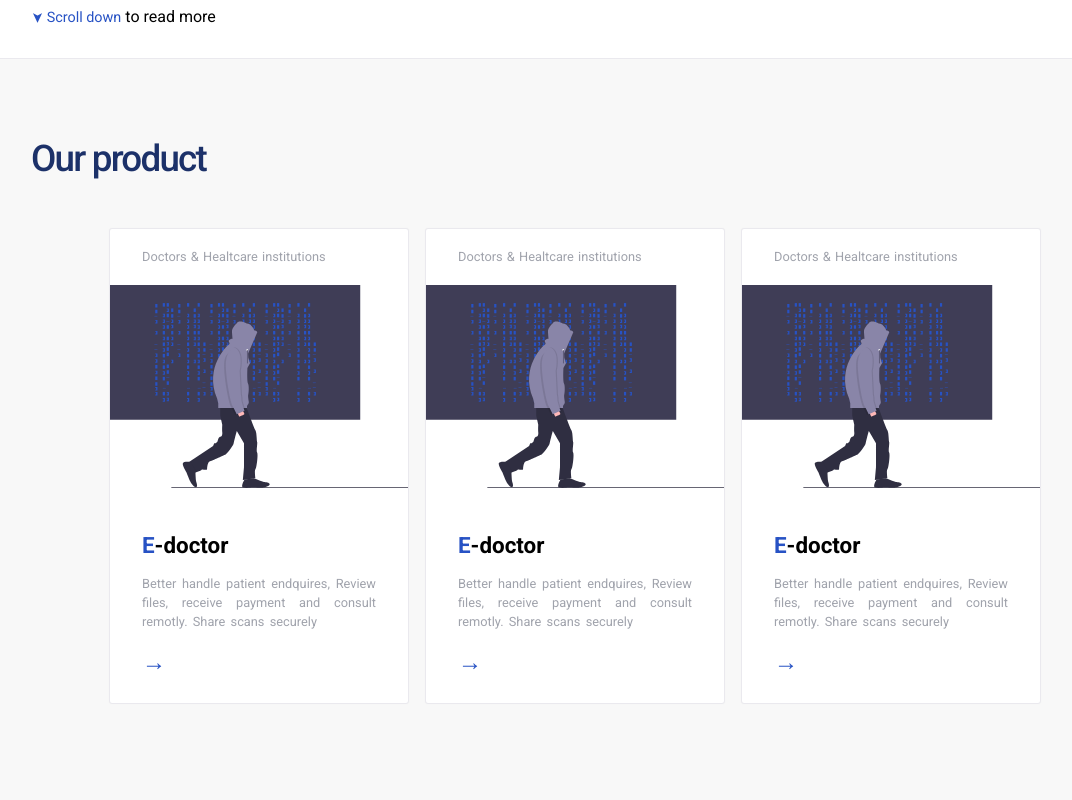
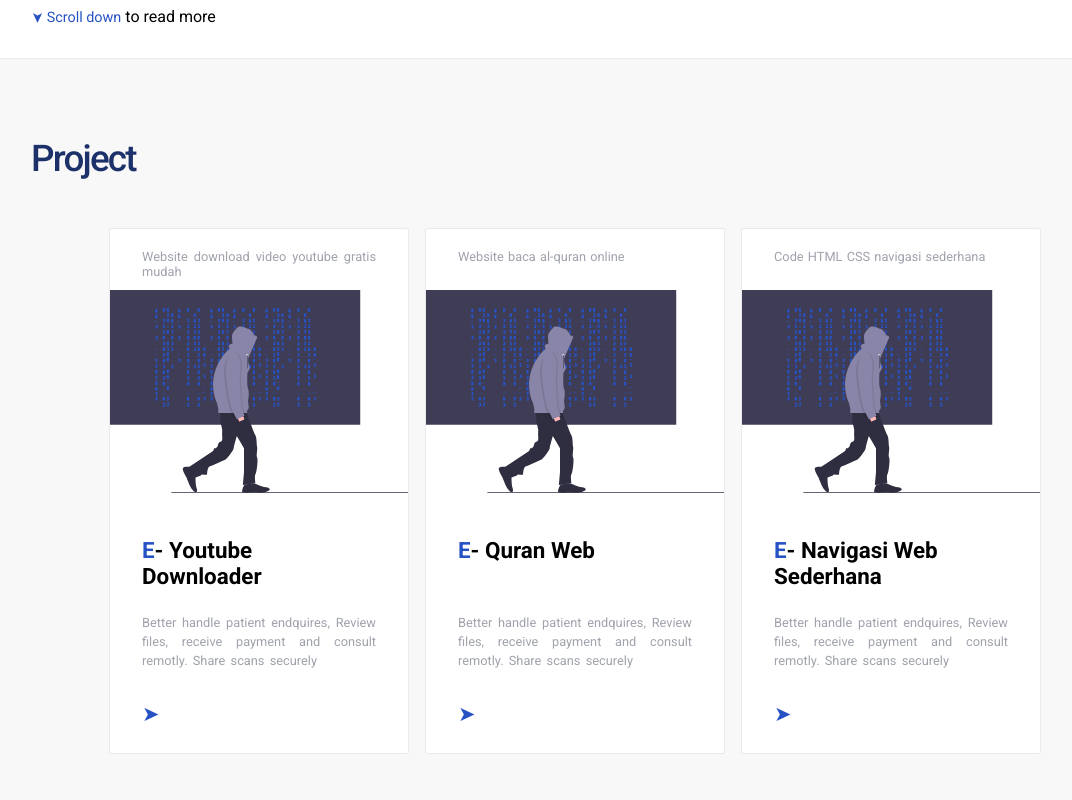
Before and after one commit to erlanggaht/landing-page-nextjs13, a Next.js app: page / in a window 1280 px wide. Shown: the part 580-1380 px from the top of the page, without its empty margins (65-1137 px from the left). Built offline with nearby package versions, Linux system fonts and the light colour scheme.

Commit message:
update 21 maret

```diff
--- a/src/app/components/Headers/main-content/maincontent.js
+++ b/src/app/components/Headers/main-content/maincontent.js
@@ -1,10 +1,18 @@
+'use client'
 import Image from "next/image";
 import style from "../../../page.module.css";
 import programmerUndraw from "../../../assests/programmer-undraw.svg";
+import { useContext } from "react";
+import { MainContext } from "@/app/page";
 export default function MainContent() {
 
+  const ref = useContext(MainContext)
 
-
+  function scrollDown(){
+    ref.current.scrollIntoView({
+      behavior: "smooth", inline: "center"
+    })
+  }
   return (
     <div id="main-content" className={style.mainContent}>
       <div id="content" className={style.content}>
@@ -58,7 +66,7 @@ export default function MainContent() {
         />
       </span>
 
-      <p style={{ padding: "1rem 0" }}>
+      <p style={{ padding: "1rem 0",cursor:"pointer" }} onClick={() => scrollDown()}>
         <span style={{ color: "#2752C4", fontSize: ".9rem", width: "100vw" }}>
           {" "}
           <span style={{ transform: "rotate(90deg)", display: "inline-block" }}>
--- a/src/app/components/Headers/navigasi/navigasi.js
+++ b/src/app/components/Headers/navigasi/navigasi.js
@@ -9,19 +9,38 @@ export default function Navigasi() {
   function MenuHandle() {
     setNavMenu(!navMenu ? true : false)
 
+    var matchMedia = window.matchMedia('(max-width:884px)')
+
+
+
+    function windowScroll () {
+     window.onscroll = () =>  {
+        setNavMenu(false)
+       }
+
+    }
+    if(matchMedia.matches) {
+      !navMenu ? windowScroll() : ""
+    } else {
+      return
+    }
   }
+
+
 
   return (
     <div id="navigasi" className={style.navigasi}>
       <div id="title-menuNav" className={style.titlemenuNav}>
         <span className={style.title}>Erlanggaht.</span>
         <div id="listMenu" className={style.listMenu}>
-          <span className={style.arrowMobile} style={{fontSize:"1rem",display:"inline-block",fontWeight:"bolder",transform:`rotate(${navMenu ? '0deg' : '90deg'})`,textShadow:"1px 2px #ccc"}} onClick={() => MenuHandle()}> &#10148;</span>
+          <span className={style.arrowMobile} style={{fontSize:"1rem",display:"inline-block",fontWeight:"bolder",transform:`rotate(${navMenu ? '0deg' : '90deg'})`,textShadow:"1px 2px #ccc"}} onClick={() => MenuHandle()} > {!navMenu ? 'menu' : ""} &#10148; </span>
         </div>
         <div id="listMenu" className={!navMenu ? style.navigasiHidden : style.listMenu} ref={ref}>
+          <div id={!navMenu ? '' : 'menu'}>
           <span className={style.menu}>Home</span>
           <span className={style.menu}>About</span>
           <span className={style.menu}>Contact</span>
+          </div>
         </div>
       </div>
       <div id="call-log-reg" className={style.CallLogReg}>
--- a/src/app/components/OurProduct/Card.js
+++ b/src/app/components/OurProduct/Card.js
@@ -1,16 +1,59 @@
-import Image from 'next/image'
-import style from '../../page.module.css'
-import hackerimg from '../../assests/hacker-undraw.svg'
-export default function Card() {
+import Image from "next/image";
+import style from "../../page.module.css";
+import hackerimg from "../../assests/hacker-undraw.svg";
+export default function Card({ title, description, link }) {
+  function linkHandle() {
+    window.open(link);
+  }
+
   return (
-    <div id='card' className={style.card}>
-      <p className={style.p} style={{padding:"1.3rem 2rem",color:"#A0A3AC",wordSpacing:'1px'}}> Doctors &  Healtcare  institutions </p>
-      <Image src={hackerimg} height={'200'} width={'200'} alt="hackerimgdraw" style={{width:'100%',height:"auto",margin:"0rem 0 1.5rem 0"}} />
+    <div id="card" className={style.card}>
+      <p
+        className={style.p}
+        style={{
+          padding: "1.3rem 2rem",
+          margin: "0px 0 10px 0",
+          color: "#A0A3AC",
+          wordSpacing: "1px",
+          textOverflow: "ellipsis",
+          wordWrap: "break-word",
+          overflow: "hidden",
+          maxHeight: "3.2rem",
+        }}
+      >
+        {" "}
+        {description}{" "}
+      </p>
+      <Image
+        src={hackerimg}
+        height={"200"}
+        width={"200"}
+        alt="hackerimgdraw"
+        style={{ width: "100%", height: "auto", margin: "0rem 0 1.5rem 0" }}
+      />
       <div className={style.contentCard}>
-      <h2 className={style.h2}><span style={{color:"#2752c4"}}>E</span>-doctor</h2>
-      <p className={style.p} style={{color:"#A0A3AC",margin:"1rem 0",wordSpacing:'2px',lineHeight:'1.2rem'}}>Better handle patient endquires, Review files, receive payment and consult remotly. Share scans securely</p>
-      <span style={{fontSize:"1.5rem",color:'#2752c4'}}>&#8594;</span>
+        <h2 className={style.h2} style={{ height: "60px",cursor:"pointer" }} onClick={() => linkHandle()}>
+          <span style={{ color: "#2752c4" }}>E</span>- {title}
+        </h2>
+        <p
+          className={style.p}
+          style={{
+            color: "#A0A3AC",
+            margin: "1rem  0 2rem 0",
+            wordSpacing: "2px",
+            lineHeight: "1.2rem",
+          }}
+        >
+          Better handle patient endquires, Review files, receive payment and
+          consult remotly. Share scans securely
+        </p>
+        <span
+          style={{ fontSize: "1.3rem", color: "#2752c4", cursor: "pointer" }}
+          onClick={() => linkHandle()}
+        >
+          &#10148;
+        </span>
       </div>
     </div>
-  )
+  );
 }
--- a/src/app/components/OurProduct/our-prouduct.js
+++ b/src/app/components/OurProduct/our-prouduct.js
@@ -5,11 +5,11 @@ import Card from './Card'
 export default function OurProuduct() {
   return (
     <div id='our-product' className={style.ourProduct}>
-      <h1 className={style.h1} id='titleOurProduct'>Our product</h1>
+      <h1 className={style.h1} id='titleOurProduct'>Project</h1>
       <div id='our-product-card' className={style.ourProductCard}>
-      <Card/>
-      <Card/>
-      <Card/>
+      <Card title={'Youtube Downloader'} description ={'Website download video youtube gratis mudah'} link={'https://youtdownloader.vercel.app/'}/>
+      <Card  title={'Quran Web'} description ={'Website baca al-quran online'} link={'https://erlanggaht.github.io/webQuran/'}/>
+      <Card  title={'Navigasi Web Sederhana'} description ={'Code HTML CSS navigasi sederhana'} link={'https://erlanggaht.github.io/project-testing/Project%20Navigasi/'}/>
 
       </div>
     </div>
--- a/src/app/components/WhoWeAre/who-we-are.js
+++ b/src/app/components/WhoWeAre/who-we-are.js
@@ -1,7 +1,11 @@
+'use client'
+import { MainContext } from "@/app/page";
+import { useContext, useRef } from "react";
 import style from "../../page.module.css";
 export default function WhoWeAre() {
+  const ref = useContext(MainContext)
   return (
-    <div id="who-we-are" className={style.WhoWeAre}>
+    <div id="who-we-are" className={style.WhoWeAre} ref={ref}>
       <div className={style.leftWho}>
         <span className={style.h1} id='titleWho'>Who we are?</span>
       </div>
--- a/src/app/globals.css
+++ b/src/app/globals.css
@@ -63,6 +63,12 @@ h1{
     grid-template-columns: 1fr 1fr;
     grid-template-rows: 1fr 1fr;
   }
+  #menu {
+    position: absolute;
+    top: 84px;
+    left: 89px;
+    display: inline-block;
+  }
 
   #card {
     width: 320px;
@@ -105,6 +111,11 @@ h1{
   }
  #listMenu{
   margin-left: .2rem;
+
+ }
+
+ #menu {
+  position: inherit;
  }
 
  #main-content {
--- a/src/app/page.js
+++ b/src/app/page.js
@@ -1,3 +1,5 @@
+'use client'
+import { createContext, useRef, useState } from 'react'
 import Footer from './components/Footer/footer'
 import Headers from './components/Headers/headers'
 import OurProuduct from './components/OurProduct/our-prouduct'
@@ -5,16 +7,22 @@ import TryProduct from './components/TryProduct/try-product'
 import TwoColumn from './components/TwoColumn/two-column'
 import WhoWeAre from './components/WhoWeAre/who-we-are'
 
+export const MainContext = createContext()
 
 export default function Home() {
+
+  const ref = useRef()
+
   return (
     <>
+    <MainContext.Provider value={ref}>
     <Headers/>
     <OurProuduct/>
     <TwoColumn/>
     <WhoWeAre/>
     <TryProduct/>
     <Footer/>
+    </MainContext.Provider>
     </>
   )
 }
```
